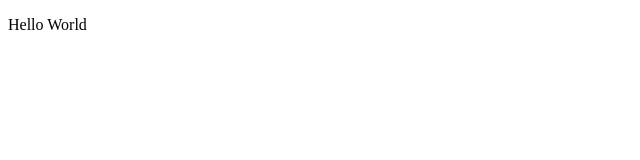
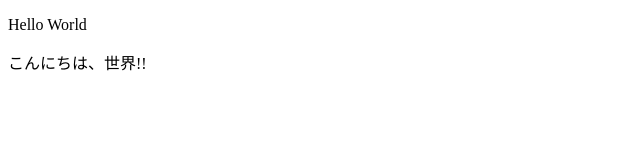
Before and after one commit to Goto-star/GitHub, a plain HTML site: page index.html in a window 1280 px wide. Shown: the whole page, without its empty margins (0-640 px from the left). Drawn offline with Linux system fonts and the light colour scheme.

Commit message:
index.htmlに文を追加

```diff
--- a/index.html
+++ b/index.html
@@ -26,6 +26,7 @@
 
 <body>
   <p>Hello World</p>
+  <p>こんにちは、世界!!</p>
 </body>
 
 </html>
```
